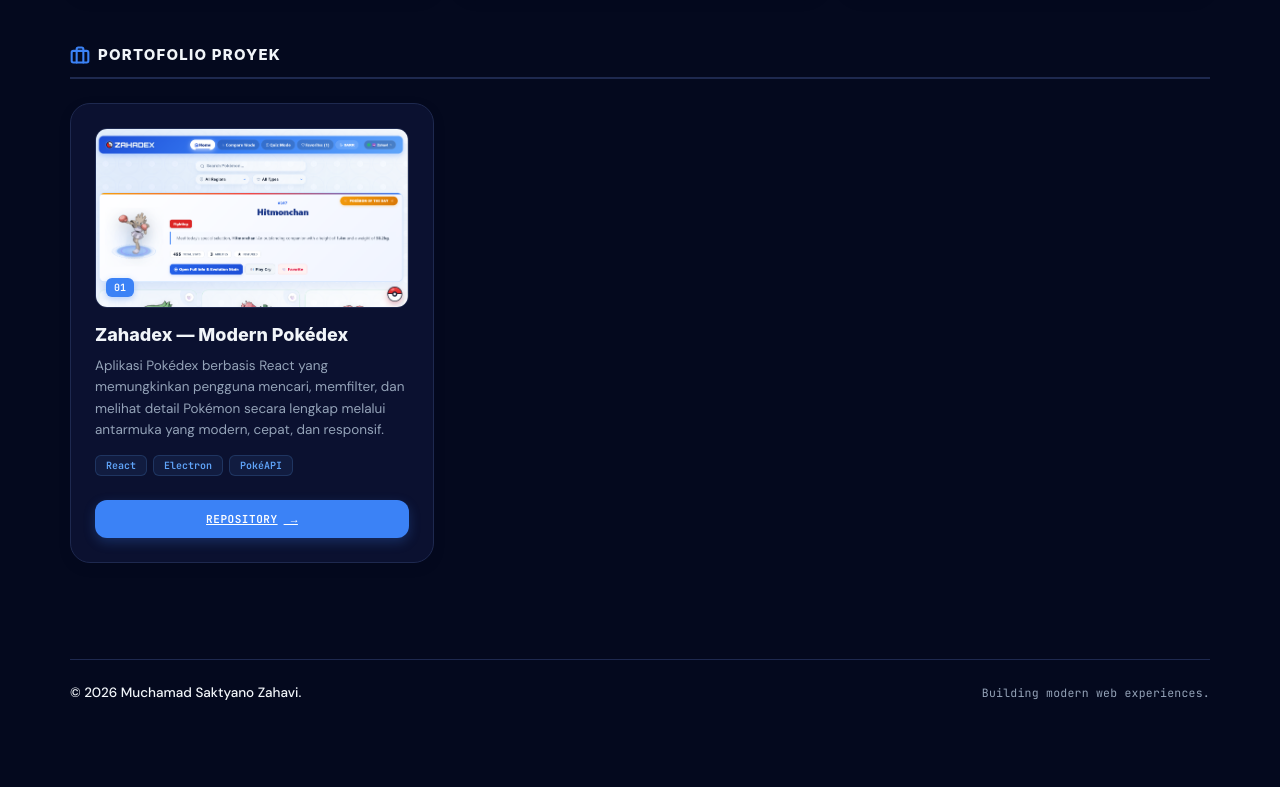
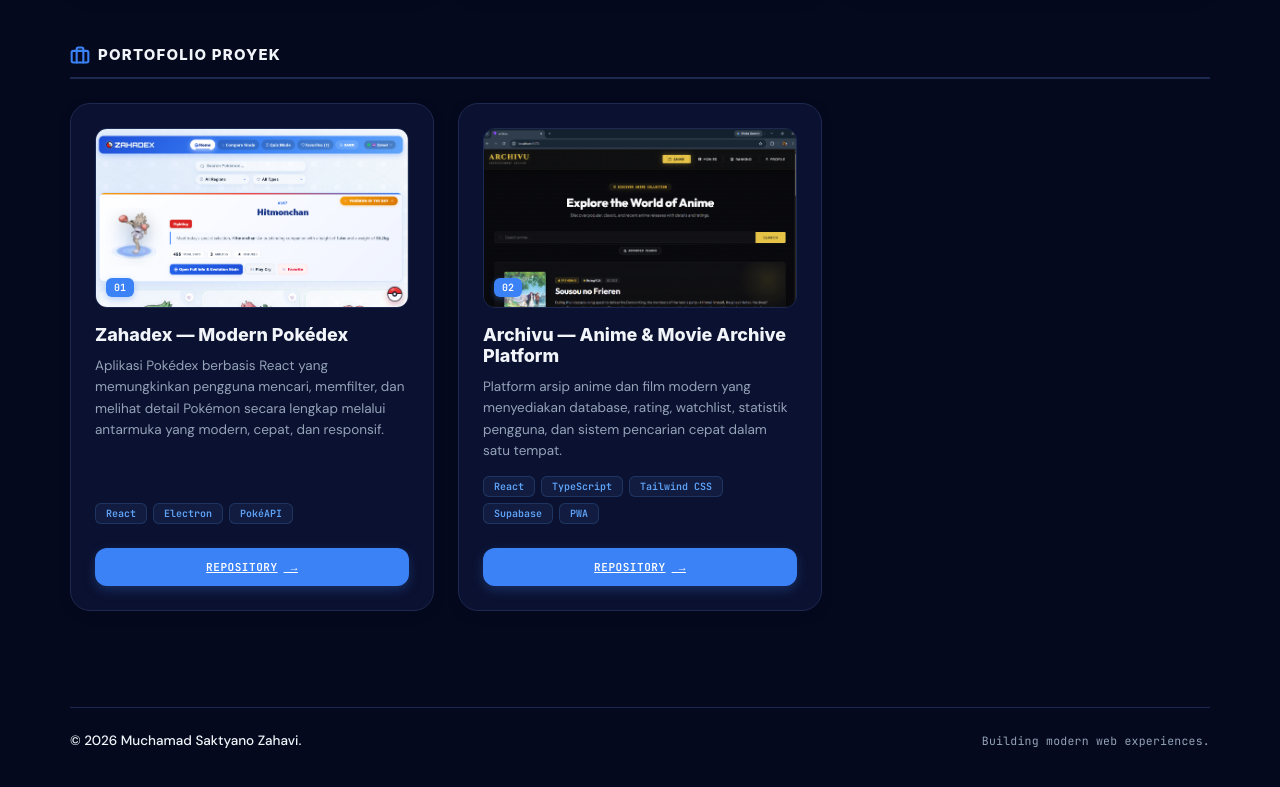
Before and after one commit to Zahaviii/Portfolio2.0, a plain HTML site: page index.html in a window 1280 px wide. Shown: the part 807-1594 px from the top of the page. Before the commit the page ends 1556 px from the top, so only its background shows below. Drawn offline with Linux system fonts and the light colour scheme; a web font is replaced by a local one.

Commit message:
tambah project ke 2

```diff
--- a/index.html
+++ b/index.html
@@ -222,32 +222,34 @@
           </div>
 
           <!-- Project 2 -->
-          <!-- <div class="project-card" id="project-2">
+          <div class="project-card" id="project-2">
             <div class="project-thumbnail">
               <span class="project-index">02</span>
               <img
                 referrerPolicy="no-referrer"
-                src="https://images.unsplash.com/photo-1551288049-bebda4e38f71?auto=format&fit=crop&w=400&q=80"
-                alt="Nebula Live Visualizer Thumbnail"
+                src="./assets/project2.png"
+                alt="Archivu Thumbnail"
               />
             </div>
             <div class="project-details">
               <div class="project-title-row">
-                <span class="project-name">Nebula Live Visualizer</span>
+                <span class="project-name">Archivu — Anime & Movie Archive Platform</span>
               </div>
               <p class="project-desc">
-                Mesin grafik berkinerja tinggi untuk memantau performa jaringan secara real-time dengan kurva SVG dinamis.
+                Platform arsip anime dan film modern yang menyediakan database, rating, watchlist, statistik pengguna, dan sistem pencarian cepat dalam satu tempat.
               </p>
               <div class="project-tags">
-                <span class="project-tag">JavaScript</span>
-                <span class="project-tag">SVG Engine</span>
-                <span class="project-tag">Data Chart</span>
+                <span class="project-tag">React</span>
+<span class="project-tag">TypeScript</span>
+<span class="project-tag">Tailwind CSS</span>
+<span class="project-tag">Supabase</span>
+<span class="project-tag">PWA</span>
               </div>
             </div>
             <a href="https://github.com" target="_blank" rel="noopener noreferrer" class="project-link-btn">
               <span>Repository</span>&nbsp;→
             </a>
-          </div> -->
+          </div>
 
           <!-- Project 3 -->
           <!-- <div class="project-card" id="project-3">
```
Also changed, not shown: assets/project2.png (added).
